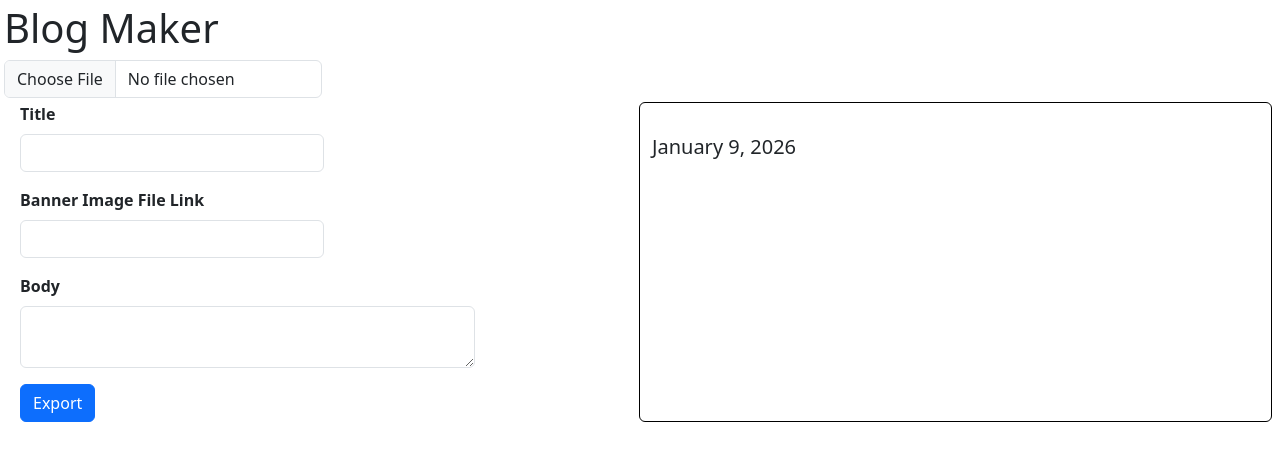
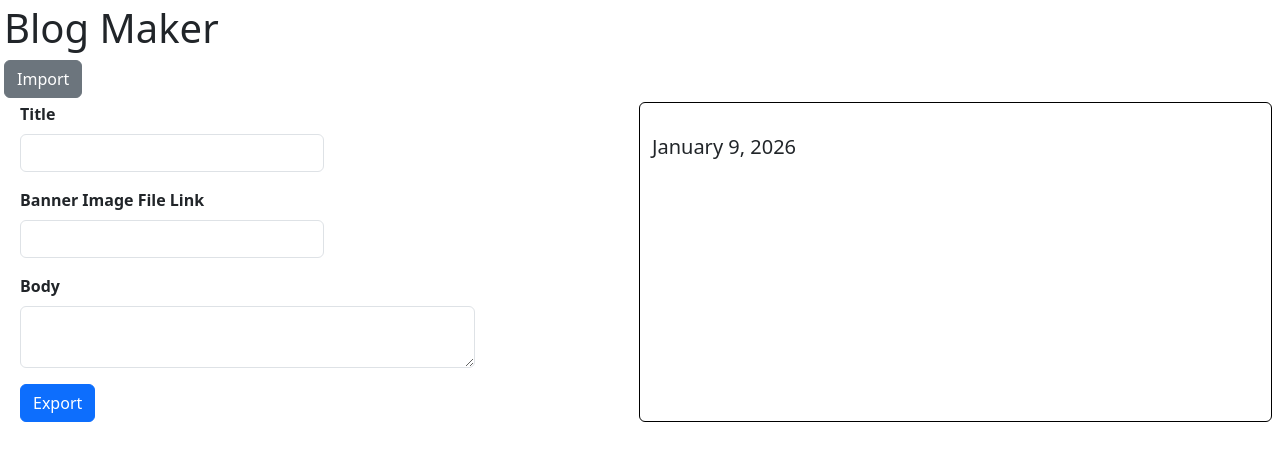
Before and after one commit to ianjones834/blog-maker, a website: page index.html in a window 1280 px wide. Drawn offline with nearby package versions, Linux system fonts and the light colour scheme.

Commit message:
import button styled

```diff
--- a/index.html
+++ b/index.html
@@ -10,8 +10,9 @@
   <body class="m-1">
     <h1>Blog Maker</h1>
 
-    <div class="w-25">
-      <input class="form-control" type="file" id="import">
+    <div class="w-50">
+      <label for="import" class="btn btn-secondary">Import</label>
+      <input style="display: none;" class="form-control" type="file" id="import">
     </div>
 
     <div class="row m-1">
```
